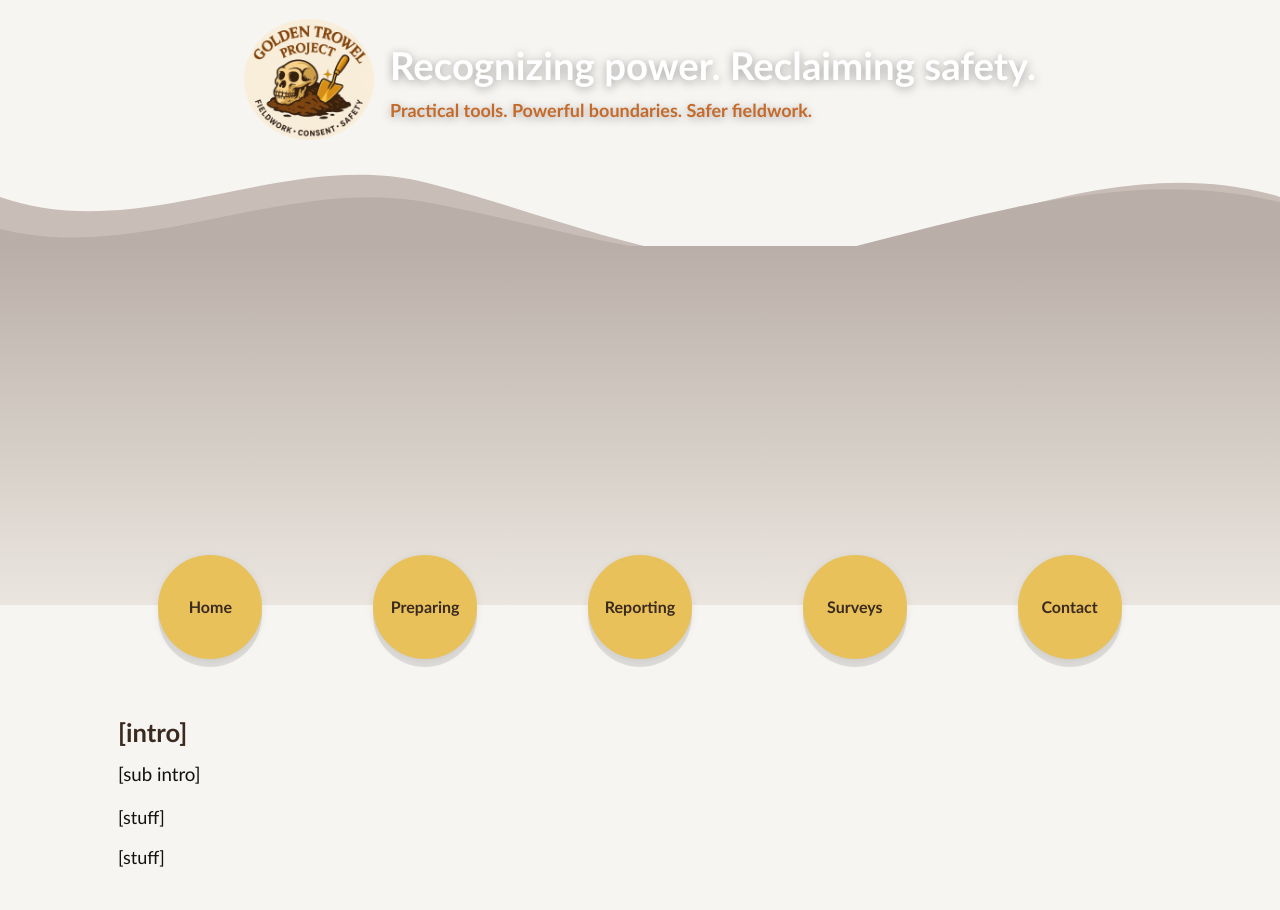
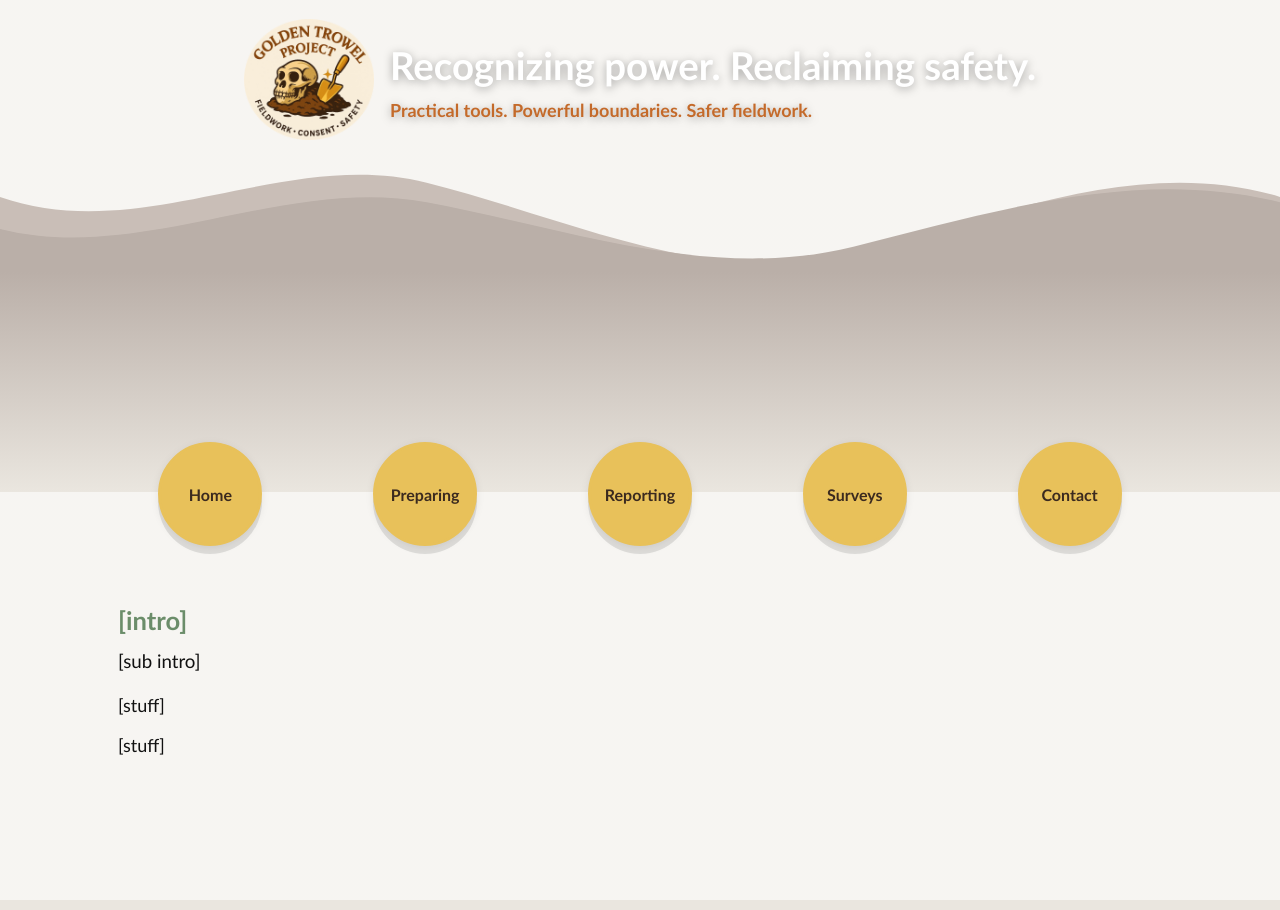
Before and after one commit to AnthroSafetyWarrior/GoldenTrowelProject, a Jekyll site: the page built from _pages/contact.html, in a window 1280 px wide. Built offline with Jekyll 4.4.1, drawn with Linux system fonts in a browser that asks for light colours.

Commit message:
updating name

```diff
--- a/_layouts/default.html
+++ b/_layouts/default.html
@@ -46,9 +46,9 @@
     .container{ width:min(100%, var(--maxw)); margin:0 auto; padding:0 clamp(12px,2vw,20px); }
     img,svg,video{ max-width:100%; height:auto; display:block; }
     h1{ color:#fff; font-size:clamp(1.8rem,5.5vw,2.4rem); margin:.2em 0; }
-    h2{ color:var(--soil); font-size:clamp(1.3rem,3.6vw,1.6rem); margin:1.2em 0 .6em; }
+    h2{ color:var(--accent); font-size:clamp(1.3rem,3.6vw,1.6rem); margin:1.2em 0 .6em; }
     p{ font-size:clamp(1rem,2.6vw,1.125rem); line-height:1.6; margin:.6em 0; }
-    a{ color:var(--accent); text-decoration-thickness:.08em; text-underline-offset:.18em; }
+    a{ color:var(--soil); text-decoration-thickness:.08em; text-underline-offset:.18em; }
     a:hover{ color:var(--logo-orange); }
     main{ width:min(100%, var(--maxw)); margin-inline:auto; padding:clamp(16px,4vw,28px); }
 
@@ -89,17 +89,21 @@
 /* gradient band behind the buttons — extended & seam-less */
 .nav-gradient{
   position: relative;
-  z-index: 0;
-  margin-top: -36px;                 /* tuck under the SVG crest to hide the line */
+  /* let it grow instead of being a thin strip */
   height: auto;
-  min-height: clamp(240px, 28vw, 420px);  /* reach down to the body text */
-  padding-bottom: clamp(28px, 6vw, 56px);
-  background: linear-gradient(to bottom, var(--band-grad-top) 0%, var(--band-grad-bottom) 100%);
+  min-height: clamp(140px, 18vw, 220px);   /* extend downward */
+  padding: 0 0 clamp(28px, 6vw, 56px);     /* extra bottom to reach the text */
+  margin-top: -10px;                        /* tucks up into the wave */
+  background: linear-gradient(
+    to bottom,
+    var(--band-grad-top) 0%,
+    var(--band-grad-bottom) 100%
+  );
+  /* remove the hairline rules */
   border-top: none;
   border-bottom: none;
   box-shadow: none;
 }
-
 /* tiny nudge so the SVG and gradient don't leave a 1px seam */
 .hero-wave svg{ display:block; width:100%; height:auto; margin-bottom:-2px; }
 
@@ -144,7 +148,7 @@
     }
     .bubble-link:hover,
     .bubble-link[aria-current="page"]{
-      background: var(--accent); color:#fff; border-color: var(--gold);
+      background: var(--soil); color:#fff; border-color: var(--gold);
       transform: translateY(-2px);
       box-shadow: 0 12px 0 rgba(0,0,0,.12), 0 6px 14px rgba(0,0,0,.12);
     }
```
